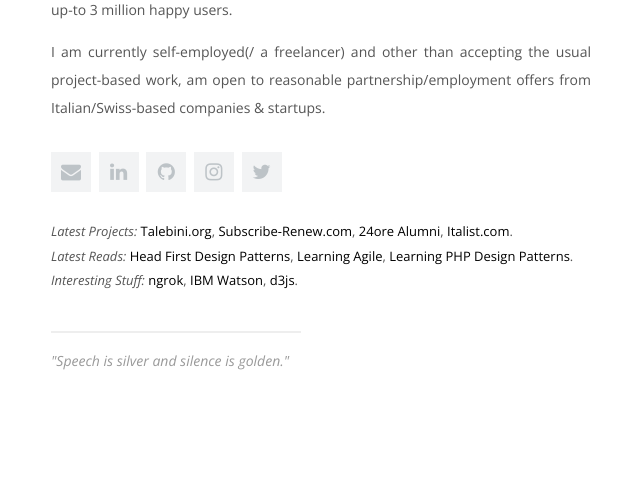
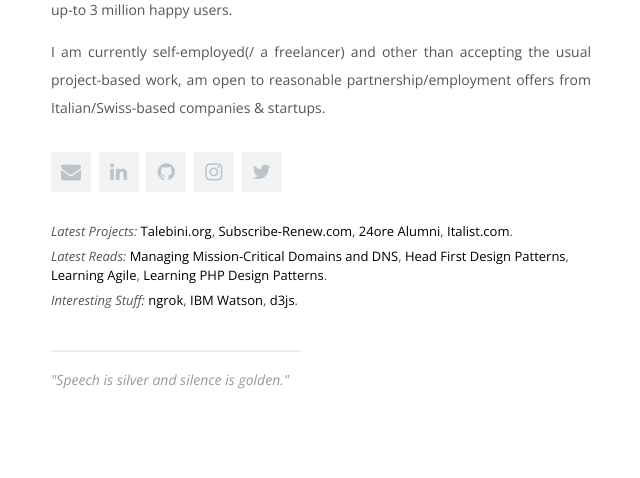
Before and after one commit to giovannigiordano/n-i-m-a.github.io, a PHP site: page / in a window 1280 px wide. Shown: the part 340-818 px from the top of the page, without its empty margins (89-729 px from the left). Before the commit the page ends 710 px from the top, so only its background shows below. Run offline with PHP 8.4, Linux system fonts and the light colour scheme; some libraries are stand-ins or nearby versions.

Commit message:
New book

```diff
--- a/index.php
+++ b/index.php
@@ -51,7 +51,7 @@
           <p><em>Latest Projects: </em> <a href="https://talebini.org" title="Design and development of a Persian astrology site with a custom CMS, backend APIs, WordPress plugin to import daily feeds, SEO &amp; etc." target="_blank">Talebini.org</a>, <a href="http://subscribe-renew.com" title="Opencart based multisite ecommerce platform with heavy modifications + some performance boost." rel="nofollow" target="_blank">Subscribe-Renew.com</a>, <a href="http://alumni24.ilsole24ore.com/" title="Custom CMS solution for the alumni network of one of the best business schools in Italy." rel="nofollow" target="_blank">24ore Alumni</a>, <a href="https://www.italist.com/en" title="Maintenance &amp; development on a custom built ecommerce platform." rel="nofollow" target="_blank">Italist.com</a>.</p>
         </section>
         <section>
-          <p><em>Latest Reads: </em> <a href="http://shop.oreilly.com/product/9780596007126.do" title="Head First Design Patterns By Eric Freeman, Elisabeth Robson, Bert Bates, Kathy Sierra" rel="nofollow" target="_blank">Head First Design Patterns</a>, <a href="http://shop.oreilly.com/product/0636920025849.do" title="Learning Agile: Understanding Scrum, XP, Lean, and Kanban By Andrew Stellman, Jennifer Greene" rel="nofollow" target="_blank">Learning Agile</a>, <a href="http://shop.oreilly.com/product/0636920028062.do" title="Learning PHP Design Patterns By William Sanders" rel="nofollow" target="_blank">Learning PHP Design Patterns</a>.</p>
+          <p><em>Latest Reads: </em> <a href="http://shop.oreilly.com/product/0636920034148.do" title="Mitigate risk within complex naming environments By Mark Jeftovic" rel="nofollow" target="_blank">Managing Mission-Critical Domains and DNS</a>, <a href="http://shop.oreilly.com/product/9780596007126.do" title="Head First Design Patterns By Eric Freeman, Elisabeth Robson, Bert Bates, Kathy Sierra" rel="nofollow" target="_blank">Head First Design Patterns</a>, <a href="http://shop.oreilly.com/product/0636920025849.do" title="Learning Agile: Understanding Scrum, XP, Lean, and Kanban By Andrew Stellman, Jennifer Greene" rel="nofollow" target="_blank">Learning Agile</a>, <a href="http://shop.oreilly.com/product/0636920028062.do" title="Learning PHP Design Patterns By William Sanders" rel="nofollow" target="_blank">Learning PHP Design Patterns</a>.</p>
         </section>
         <section>
           <p><em>Interesting Stuff: </em> <a href="https://ngrok.com" title="Secure tunnels to localhost" rel="nofollow" target="_blank">ngrok</a>, <a href="http://www.ibm.com/smarterplanet/us/en/ibmwatson/" title="Cognitive computing" rel="nofollow" target="_blank">IBM Watson</a>, <a href="http://d3js.org/" title="Data-Driven Documents" rel="nofollow" target="_blank">d3js</a>.</p>
```
